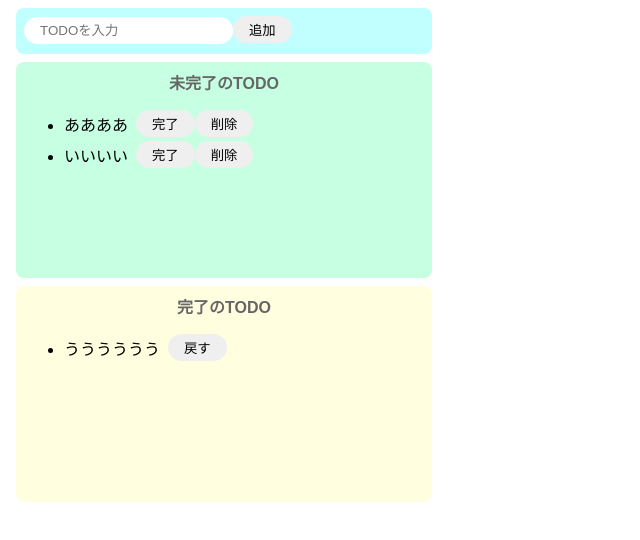
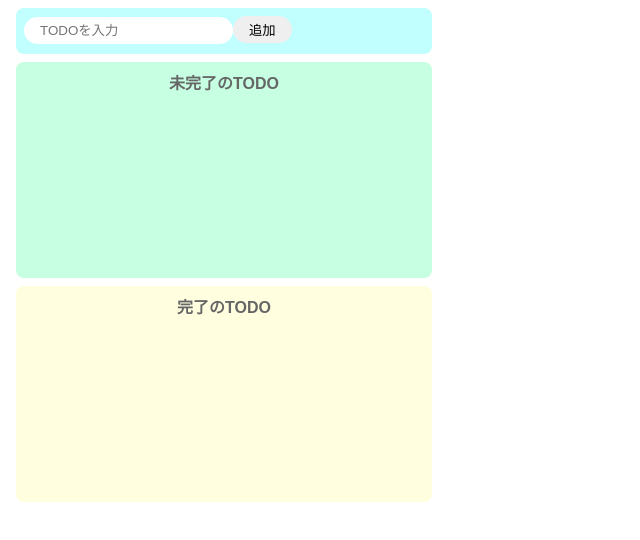
Before and after one commit to g-murata/react-todo, a React (Create React App) app: page / in a window 1280 px wide. Shown: the top 540 px of the page, without its empty margins (0-640 px from the left). Built offline with nearby package versions, Linux system fonts and the light colour scheme.

Commit message:
56.タスクの戻す機能

```diff
--- a/src/App.jsx
+++ b/src/App.jsx
@@ -3,12 +3,9 @@
 
 export const App = () => {
   const [todoText, setTodoText] = useState("");
-  const [incompleteTodos, setIncompleteTodos] = useState([
-    "ああああ",
-    "いいいい"
-  ]);
+  const [incompleteTodos, setIncompleteTodos] = useState([]);
 
-  const [completeTodos, setCompleteTodos] = useState(["うううううう"]);
+  const [completeTodos, setCompleteTodos] = useState([]);
 
   const onChangeTodoText = (event) => setTodoText(event.target.value);
 
@@ -32,6 +29,16 @@
     const newCompleteTodos = [...completeTodos, incompleteTodos[index]];
     setIncompleteTodos(newIncompleteTodos);
     setCompleteTodos(newCompleteTodos);
+  };
+
+  const onClickBack = (index) => {
+    // 完了のTODOにある情報を配列に格納
+    const newCompleteTodos = [...completeTodos];
+    newCompleteTodos.splice(index, 1);
+
+    const newIncompleteTodos = [...incompleteTodos, completeTodos[index]];
+    setCompleteTodos(newCompleteTodos);
+    setIncompleteTodos(newIncompleteTodos);
   };
 
   // const
@@ -63,11 +70,11 @@
       <div className="complete-area">
         <p className="title">完了のTODO</p>
         <ul>
-          {completeTodos.map((todo) => {
+          {completeTodos.map((todo, index) => {
             return (
               <div key={todo} className="list-row">
                 <li>{todo}</li>
-                <button>戻す</button>
+                <button onClick={() => onClickBack(index)}>戻す</button>
               </div>
             );
           })}
```
